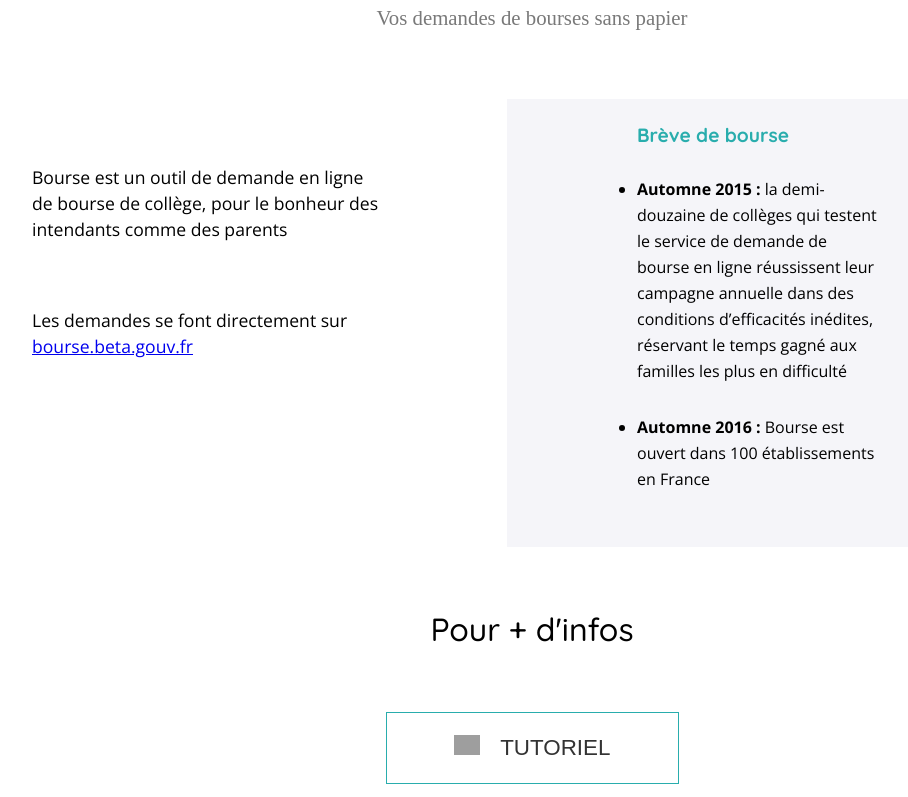
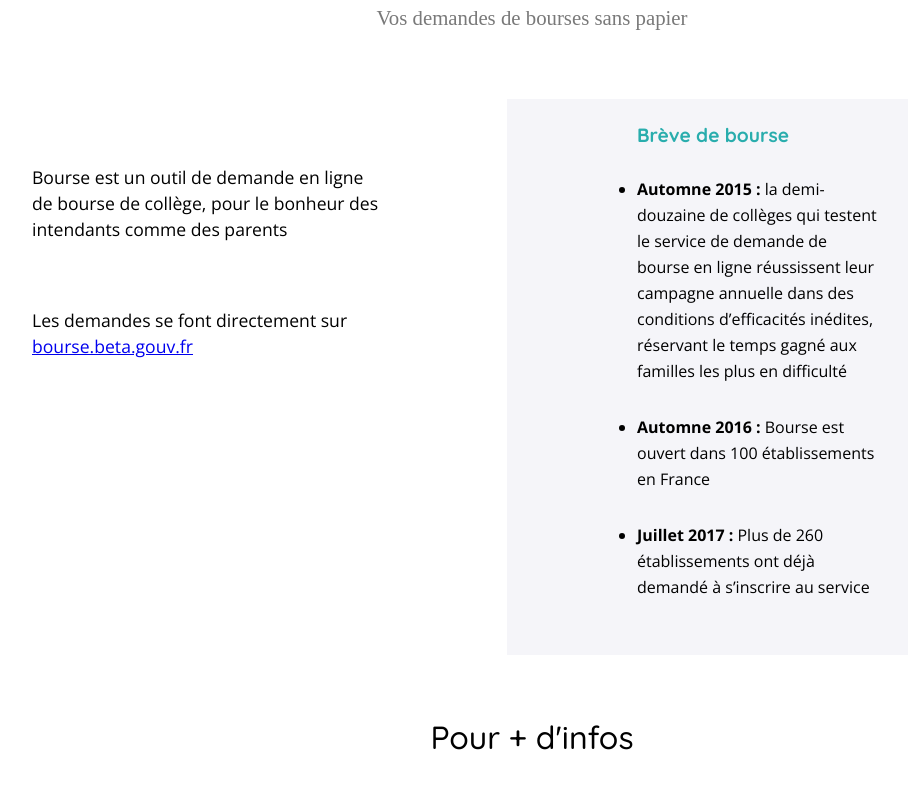
Before and after one commit to betagouv/open-academie, a Next.js app: page /bourse in a window 1280 px wide. Shown: the part 360-1157 px from the top of the page, without its empty margins (108-1016 px from the left). Built offline with nearby package versions, Linux system fonts and the light colour scheme; grey boxes are pictures that could not be loaded; a web font is replaced by a local one.

Commit message:
Update bourse.js

```diff
--- a/pages/bourse.js
+++ b/pages/bourse.js
@@ -19,6 +19,10 @@ const timelineItems = [
   {
     date: 'Automne 2016',
     description: 'Bourse est ouvert dans 100 établissements en France',
+  },
+  {
+    date: 'Juillet 2017',
+    description: 'Plus de 260 établissements ont déjà demandé à s’inscrire au service',
   },
 ]
 
```
